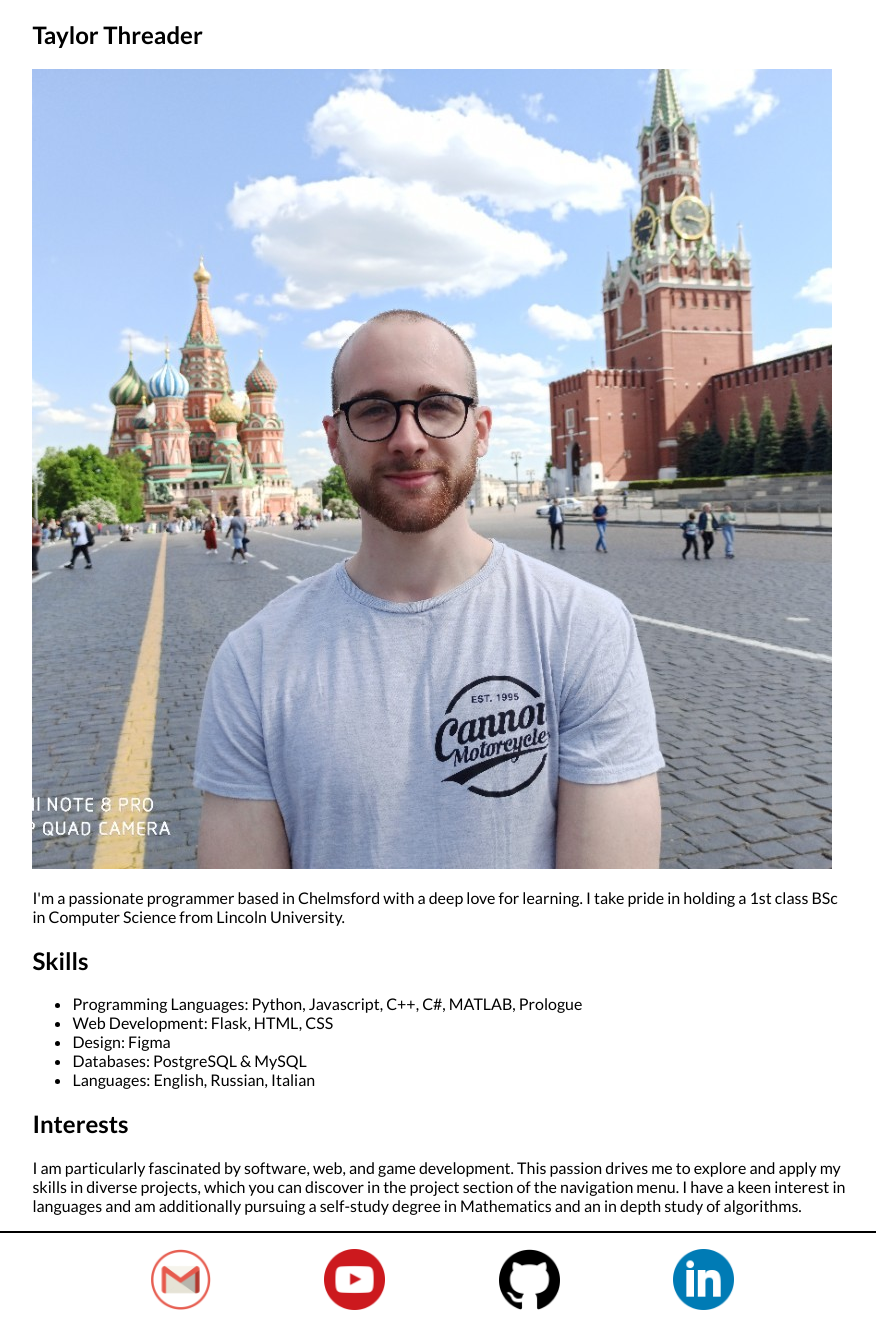
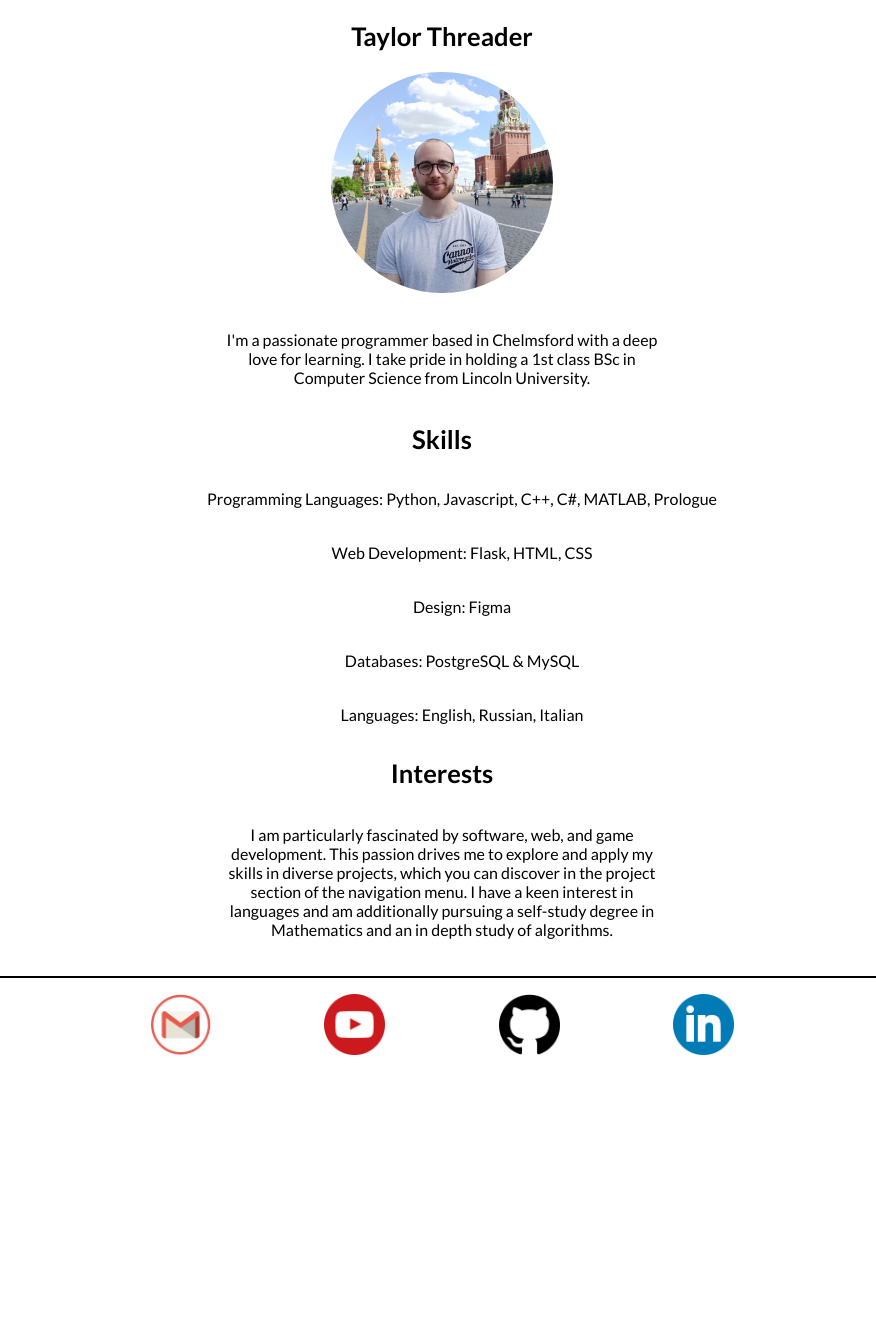
Before and after one commit to LunaTMT/Flask-Portfolio, a Flask app: page /about in a window 1280 px wide. Shown: the part 110-1435 px from the top of the page, without its empty margins (198-1074 px from the left). After the commit the page ends 1165 px from the top, so only its background shows below. Run offline with Flask 3, Linux system fonts and the light colour scheme.

Commit message:
Add files via upload

```diff
--- /dev/null
+++ b/app/static/css/about.css
@@ -0,0 +1,42 @@
+
+.content h2 {
+    text-align: center;
+    font-size: 2vw;
+
+}
+
+.content img {
+    display: flex;
+    align-items: center; /* Vertically center the items */
+    border-radius: 50%; /* Adjust the radius as needed */
+    width: 30%; /* Set the width to 20% of its original size */
+    height: auto; /* Maintain aspect ratio */
+    margin:auto;
+}
+
+/* Additional styles for text */
+.content p {
+    max-width: 60%; /* Limit the maximum width of the text */
+    font-family: 'Lato', sans-serif;
+    display: flex;
+    text-align: center;
+
+    margin: 5% auto;
+    font-style: normal;
+    font-size: 1.25vw;
+
+}
+
+.content li {
+    display: flex;
+    justify-content: center; /* Center content horizontally */
+    text-align: center; /* Center text within each list item */
+
+    margin: 5% auto;
+    font-style: normal;
+    font-size: 1.25vw;
+}
+
+.content section {
+    margin: 0% 5%;
+}
--- a/app/static/css/base.css
+++ b/app/static/css/base.css
@@ -10,6 +10,15 @@
     min-height: 100vh; /* Ensure the body takes at least the full viewport height */
 }
 
+h1 {
+    font-size: 3vw;
+    border-top: 0;
+    border-bottom: 0;
+    text-align: left;
+}
+
+
+
 header {
     width: 90%;
 }
```
